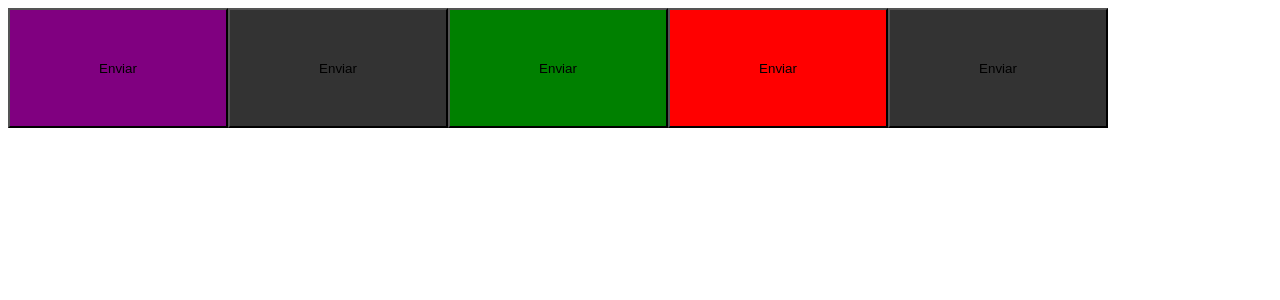
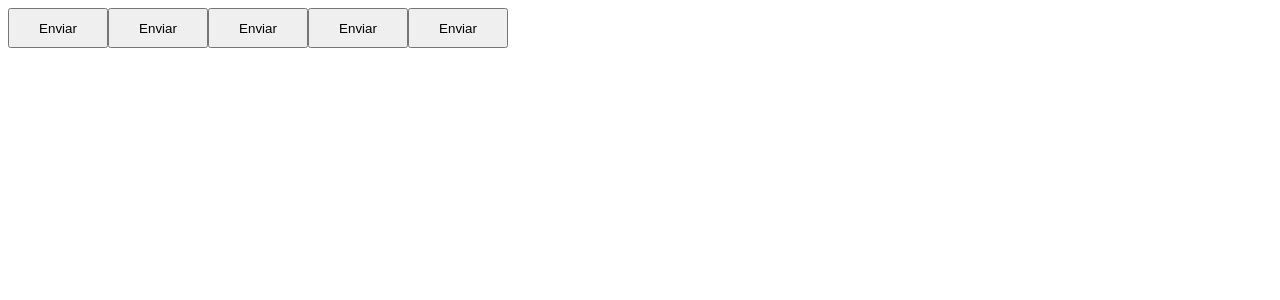
Before and after one commit to etizel/pomodoro-ignite-, a React (Vite) app: page / in a window 1280 px wide. Shown: the top 300 px of the page. Built offline with nearby package versions, Linux system fonts and the light colour scheme.

Commit message:
btn-styled-components

```diff
--- a/src/App.tsx
+++ b/src/App.tsx
@@ -3,10 +3,10 @@ import { Button } from './components/Button';
 export function App() {
   return (
     <>
-      <Button color="primary" />
-      <Button color="secundary" />
-      <Button color="sucess" />
-      <Button color="danger" />
+      <Button variant="primary" />
+      <Button variant="secundary" />
+      <Button variant="sucess" />
+      <Button variant="danger" />
       <Button />
     </>
   );
--- a/src/components/Button.module.css
+++ /dev/null
@@ -1,16 +0,0 @@
-.button {
-  height: 120px;
-  width: 220px;
-}
-.primary {
-  background: purple;
-}
-.secundary {
-  background: #333;
-}
-.sucess {
-  background: green;
-}
-.danger {
-  background: red;
-}
--- /dev/null
+++ b/src/components/Button.styles.ts
@@ -0,0 +1,11 @@
+import styled from "styled-components";
+
+export type ButtonVariant = 'primary' | 'secundary' | 'danger' | 'sucess';
+interface ButtonContainerProps {
+  variant: ButtonVariant;
+}
+
+export const ButtonContainer = styled.button<ButtonContainerProps>`
+  width: 100px;
+  height: 40px;
+`
--- a/src/components/Button.tsx
+++ b/src/components/Button.tsx
@@ -1,11 +1,9 @@
-import styles from './Button.module.css';
+import { ButtonContainer, ButtonVariant } from './Button.styles';
 
-interface ButtonProps {
-  color?: 'primary' | 'secundary' | 'danger' | 'sucess';
+interface ButtonContainerProps {
+  variant?: ButtonVariant;
 }
 
-export function Button({ color = 'secundary' }: ButtonProps) {
-  return (
-    <button className={`${styles.button} ${styles[color]}`}>Enviar</button>
-  );
+export function Button({ variant = 'primary' }: ButtonContainerProps) {
+  return <ButtonContainer variant={variant}>Enviar</ButtonContainer>;
 }
```
